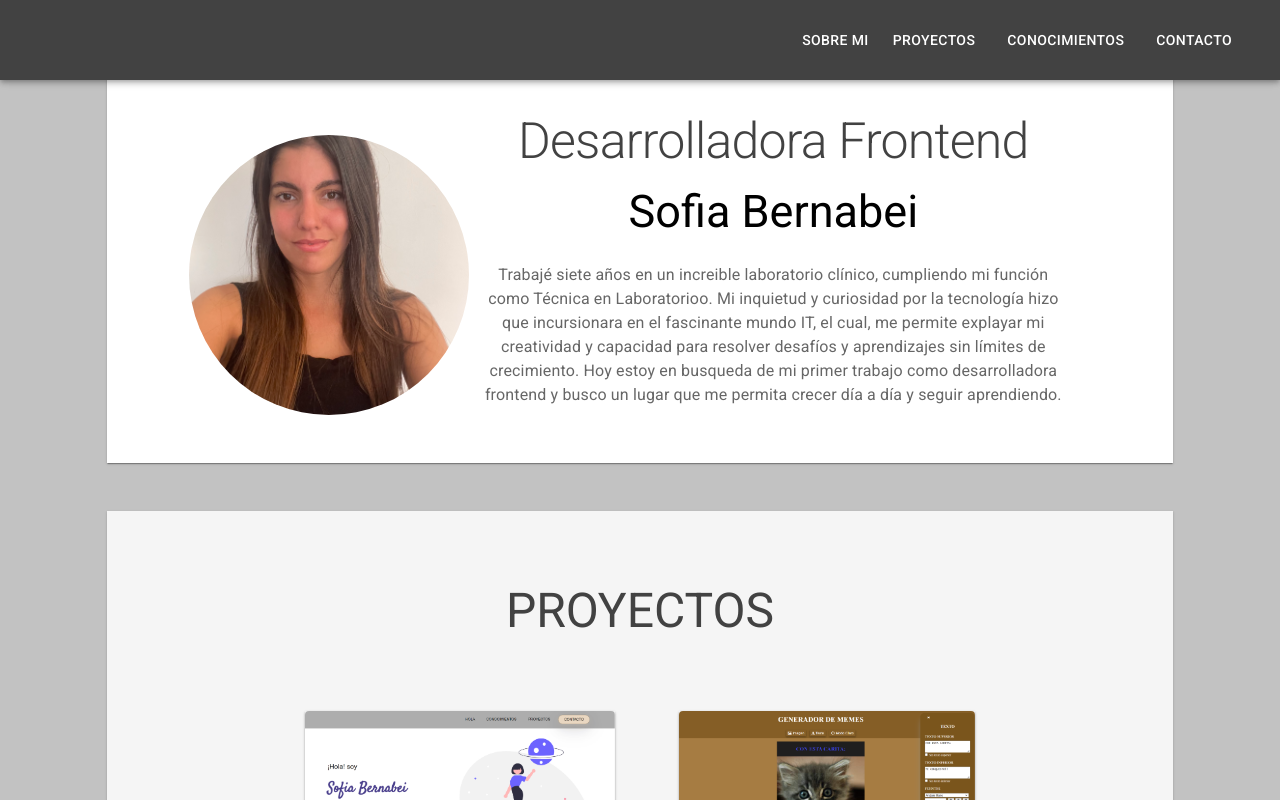
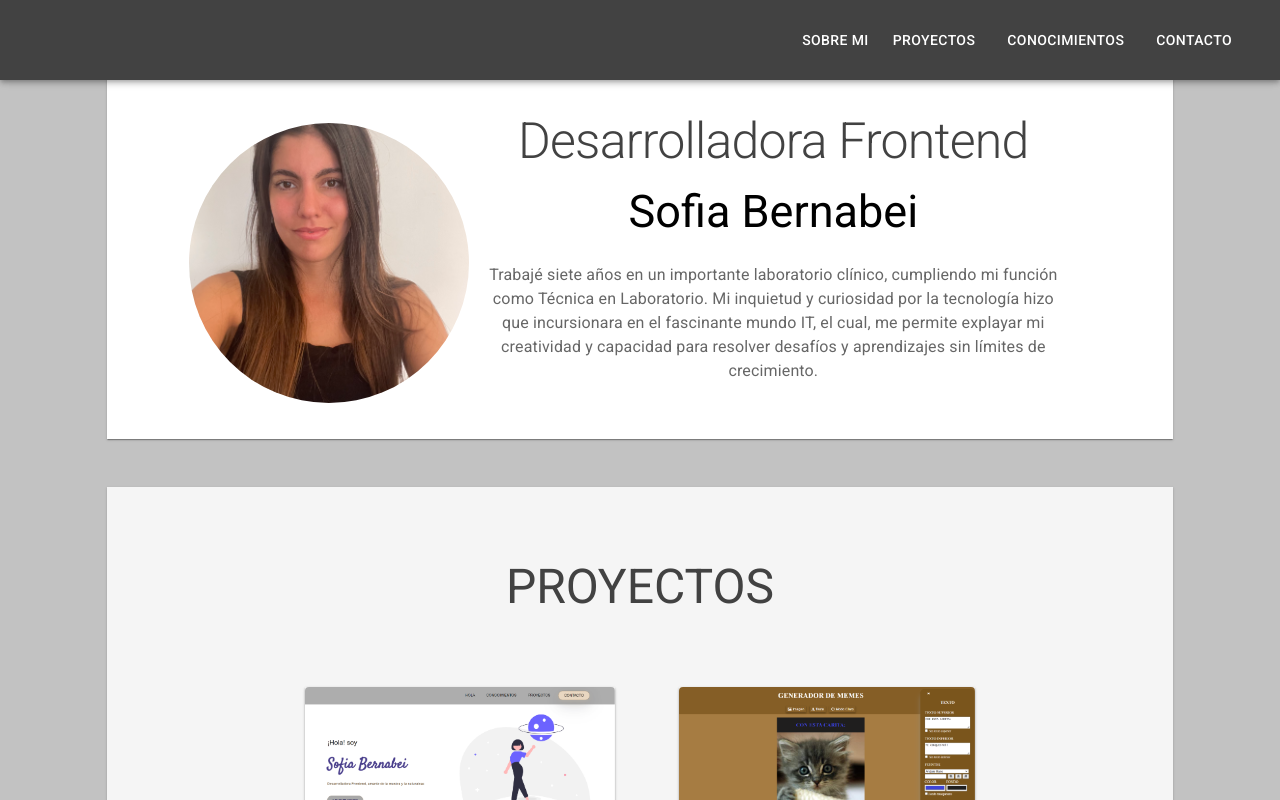
Before and after one commit to SOFIABERNABEICEJAS/Porfolio-SB, a React (Create React App) app: page / in a window 1280 px wide. Shown: the top 800 px of the page. Built offline with nearby package versions, Linux system fonts and the light colour scheme.

Commit message:
sin deployar

```diff
--- a/src/componentes/Nav.js
+++ b/src/componentes/Nav.js
@@ -9,7 +9,7 @@ import Box from "@mui/material/Box";
 import Menu from "@mui/material/Menu";
 import MenuItem from "@mui/material/MenuItem";
 import Link from "@mui/material/Link";
-import Typography from "@mui/material/Typography";
+
 const Nav = () => {
 	const [anchorEl, setAnchorEl] = React.useState(null);
 	const open = Boolean(anchorEl);
--- a/src/componentes/SobreMi.js
+++ b/src/componentes/SobreMi.js
@@ -99,18 +99,16 @@ const SobreMi = () => {
 						color="text.secondary"
 						sx={{
 							m: 2,
+							mb: 2,
 							pb: 3,
 							textAlign: "center",
 						}}
 					>
-						Trabajé siete años en un increible laboratorio clínico, cumpliendo
-						mi función como Técnica en Laboratorioo. Mi inquietud y curiosidad
+						Trabajé siete años en un importante laboratorio clínico, cumpliendo
+						mi función como Técnica en Laboratorio. Mi inquietud y curiosidad
 						por la tecnología hizo que incursionara en el fascinante mundo IT,
 						el cual, me permite explayar mi creatividad y capacidad para
-						resolver desafíos y aprendizajes sin límites de crecimiento. Hoy
-						estoy en busqueda de mi primer trabajo como desarrolladora frontend
-						y busco un lugar que me permita crecer día a día y seguir
-						aprendiendo.
+						resolver desafíos y aprendizajes sin límites de crecimiento.
 					</Typography>
 				</Grid>
 			</Grid>
```
